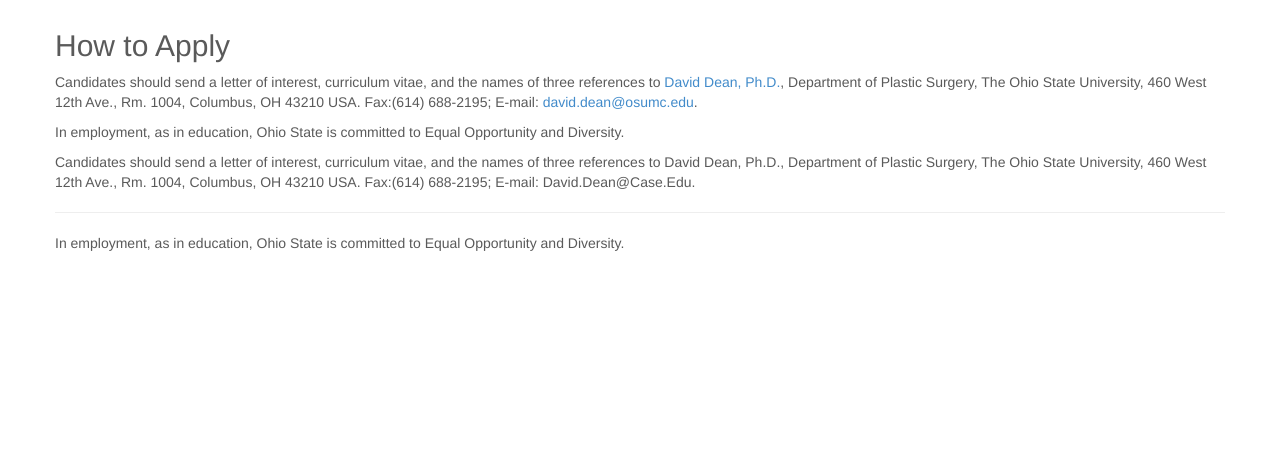
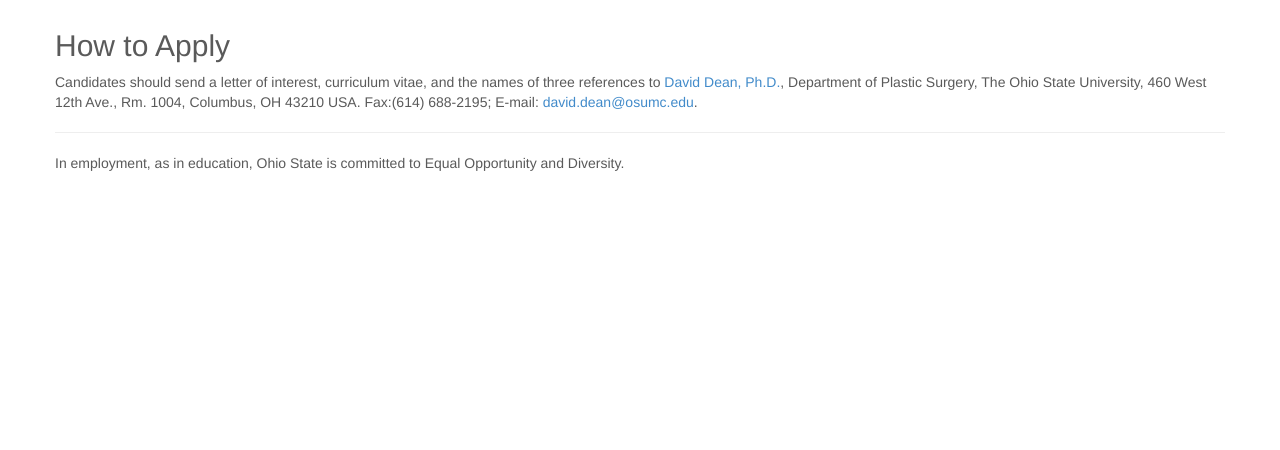
Before and after one commit to osteo-engineering-lab/OsteoEngineering, a PHP site: page /apply in a window 1280 px wide. Shown: the part 71-521 px from the top of the page. Run offline with PHP 8.4, Linux system fonts and the light colour scheme; data that the repository does not hold is empty; some libraries are stand-ins or nearby versions.

Commit message:
Fixed repeat of information on apply page.

```diff
--- a/apply.php
+++ b/apply.php
@@ -26,8 +26,6 @@
       <div>
         <h2>How to Apply</h2>
         <p>Candidates should send a letter of interest, curriculum vitae, and the names of three references to <a href="team/DavidDean">David Dean, Ph.D.</a>, Department of Plastic Surgery, The Ohio State University, 460 West 12th Ave., Rm. 1004, Columbus, OH  43210 USA. Fax:(614) 688-2195; E-mail: <a href="mailto:david.dean@osumc.edu">david.dean@osumc.edu</a>. </p>
-        <p>In employment, as in education, Ohio State is committed to Equal Opportunity and Diversity.</p>
-        <p>Candidates should send a letter of interest, curriculum vitae, and the names of three references to David Dean, Ph.D., Department of Plastic Surgery, The Ohio State University, 460 West 12th Ave., Rm. 1004, Columbus, OH  43210 USA. Fax:(614) 688-2195; E-mail: David.Dean@Case.Edu. </p>
         <hr />
 		<p>In employment, as in education, Ohio State is committed to Equal Opportunity and Diversity.</p>
       </div>
```
